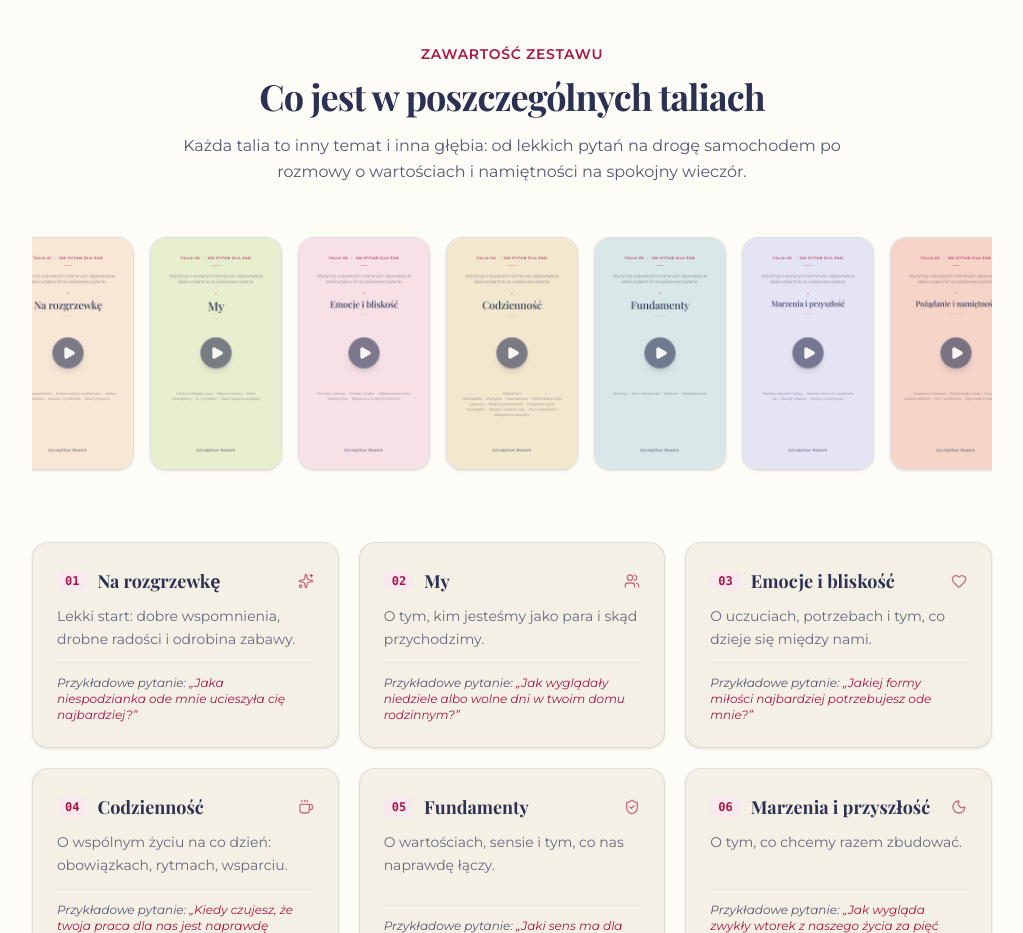
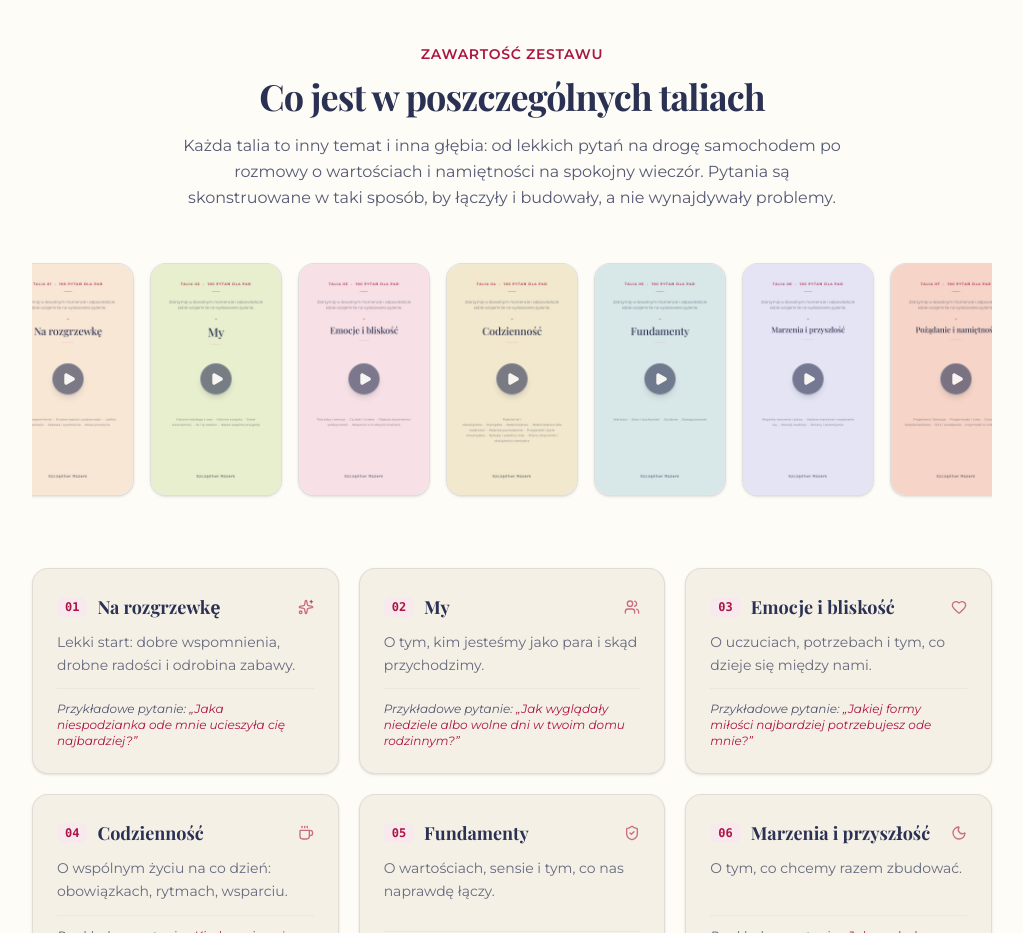
Before and after one commit to achiorr/100-pytan-na-bliskosc, a Next.js app: page / in a window 1280 px wide. Shown: the part 2700-3633 px from the top of the page, without its empty margins (128-1151 px from the left). Built offline with nearby package versions, Linux system fonts and the light colour scheme; no server answers; a web font is replaced by a local one.

Commit message:
copy: aktualizacja opisu w sekcji Co jest w poszczegolnych taliach

```diff
--- a/components/WhatInside.tsx
+++ b/components/WhatInside.tsx
@@ -86,7 +86,7 @@ export default function WhatInside() {
             Co jest w poszczególnych taliach
           </h2>
           <p className="text-sm sm:text-base text-granat/80 mt-3.5 leading-relaxed">
-            Każda talia to inny temat i inna głębia: od lekkich pytań na drogę samochodem po rozmowy o wartościach i namiętności na spokojny wieczór.
+            Każda talia to inny temat i inna głębia: od lekkich pytań na drogę samochodem po rozmowy o wartościach i namiętności na spokojny wieczór. Pytania są skonstruowane w taki sposób, by łączyły i budowały, a nie wynajdywały problemy.
           </p>
         </div>
 
```
